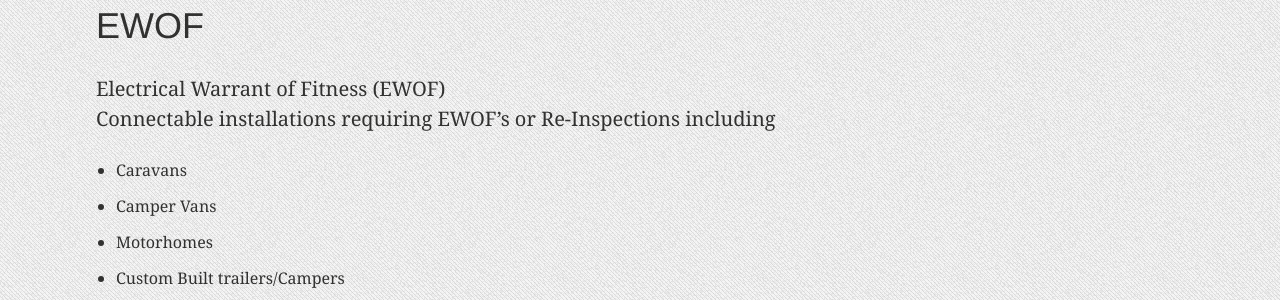
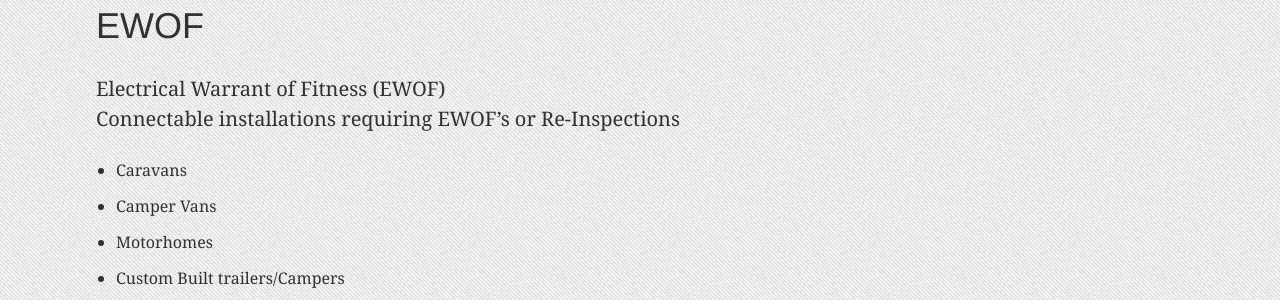
Before and after one commit to DarrenHobern/limerice, a Jekyll site: the page built from _posts/inspection/2016-11-09-electronicwof.md, in a window 1280 px wide. Shown: the part 721-1021 px from the top of the page. Built offline with Jekyll 4.4.1, drawn with Linux system fonts in a browser that asks for light colours.

Commit message:
Further content and layout changes

```diff
--- a/_posts/inspection/2016-11-09-electronicwof.md
+++ b/_posts/inspection/2016-11-09-electronicwof.md
@@ -11,7 +11,8 @@ image:
   teaser:   branch-400x250.jpg
 ---
 Electrical Warrant of Fitness (EWOF)
-Connectable installations requiring EWOF’s or Re-Inspections including
+Connectable installations requiring EWOF’s or Re-Inspections
+
  - Caravans
  - Camper Vans
  - Motorhomes
```
Also changed, not shown: _posts/inspection/2016-11-08-appliancetesting.md (+2 -1 lines), _posts/inspection/2016-11-11-highriskinspections.md (+1 -1 lines), _posts/inspection/2016-11-13-pvsolar.md (+1 -0 lines).
